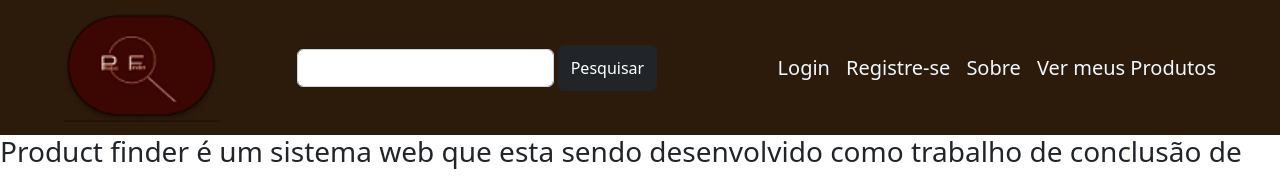
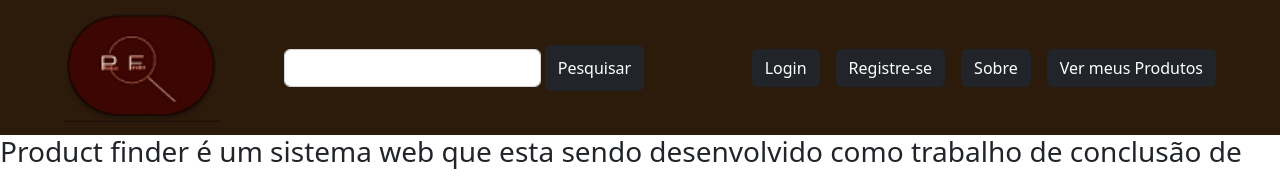
Before and after one commit to GabrielMachado242/product_finder, a React (Create React App) app: page /sobre in a window 1280 px wide. Shown: the top 179 px of the page. Built offline with nearby package versions, Linux system fonts and the light colour scheme.

Commit message:
Implementação do login
Arrumando o Modal para chamar o login e adicionando algumas funções

```diff
--- a/src/TelaLogin/index.js
+++ /dev/null
@@ -1,11 +0,0 @@
-import React from "react";
-
-function Login(){
-    return(
-        <div>
-            <p1>Tela login</p1>
-        </div>
-    );
-};
-
-export default Login;
--- a/src/components/CampoCadastro.js
+++ b/src/components/CampoCadastro.js
@@ -2,8 +2,10 @@ import React from "react";
 import './styles.css';
 import { useState } from 'react';
 import Button from 'react-bootstrap/Button';
+import Header from "./Layout/Header";
 
 function Campo(props){
+
 
     const [nome, setNome] = useState("")
     const [data, setData] = useState("")
@@ -63,6 +65,7 @@ function Campo(props){
     }
 
     return(
+
         <div className="ucontainer">
         <div className="Container-cadastro">
             <div className="Wrap-cadastro">
@@ -97,11 +100,13 @@ function Campo(props){
                     <div className="container-cadastro-form-btn">
 
                           <Button variant="primary" className="cadastro-form-btn" type="submit">Salvar</Button>{' '}
+                          <Button variant="primary"  type="submit"  href="http://localhost:3000" > voltar</Button>{' '}
 
                     </div>
                 </form>
             </div>
         </div>
+        <header/>
     </div>
     );
 };
--- a/src/components/Layout/Header/index.js
+++ b/src/components/Layout/Header/index.js
@@ -1,24 +1,120 @@
-import React, {useState, useEffect} from "react";
+import React from "react";
 import Logo from "../../img/logo.png";
 import {FiMenu} from 'react-icons/fi';
 import './estilo.css';
-import {Button} from 'react-bootstrap';
+import {Button, Form, Modal, Nav} from 'react-bootstrap';
 
 
-function Header(){
+class Header extends React.Component{
 
-    const [menuOpen, setMenuOpen] = useState('flex');
+    //criação do construtor
+            constructor(props) {
+                        super(props);
 
-    useEffect(() => {
-        window.addEventListener('resize', () => {
-            if(window.innerWidth >= 764){
-                setMenuOpen(true)
+                        this.state = {
+
+
+                                 CNPJ: '',
+                                nome: '',
+                                endereco: 'Nao tem nome',
+                                cadastros : [
+                                        // apagar esses dados quando linkar com a api
+                                    {'CNPJ' : 1,'fk': 1, 'nome' : 'jorge', 'endereco' : 'Rua josé de abreu'  },
+
+                                ],
+
+
+
+
+                        }
+                    }
+//criação dos metodos
+
+
+ // FUNÇÂO GET para produto
+ buscarCadastro(){
+    //fazendo busca na api FALTA COLOCAR O ENDEREÇO DA API DENTRO DO FATCH
+   fetch("  ")
+   //convertendo a tesposta para o formato json
+   .then(resposta => resposta.json())
+   // passando o resultado de cima para dados e depois mudando o estado de produtos
+  .then(dados => {
+
+      this.setState({ cadastros : dados})
+
+  })
+}
+// FUNÇÂO DELET
+deletarCadastro = (CNPJ) => {
+    //fazendo busca na api FALTA COLOCAR O ENDEREÇO DA API DENTRO DO FATCH
+    fetch("  /"+CNPJ, { method: 'DELETE'})
+    //como resposta é retornado somente o status
+    .then(resposta =>{
+       if(resposta.ok){
+          this.buscarCadasto();
        }
    })
-    }, []);
 
+}
+
+atualizarDadosCadastro = (CNPJ) => {
+  //fazendo busca na api FALTA COLOCAR O ENDEREÇO DA API DENTRO DO FATCH
+  fetch("  /"+CNPJ, { method: 'GET'})
+
+  //como resposta é retornado somente o status
+  .then(resposta => resposta.json())
+
+  // passando o resultado de cima para dados e depois mudando o estado de produtos
+ .then(cadastro => {
+     this.setState({
+      CNPJ: cadastro.CNPJ,
+      nome: cadastro.nome,
+      endereco: cadastro.endereco})
+ })
+ this.abrirModal();
+
+}
+// FUNÇÃO POST para fazer o cadastro cadastrar
+cadastrar= (produto) => {
+  fetch("  ",
+              { method: 'POST',
+              headers: {'Content-Type' : 'application/json'},
+              body: JSON.stringify(produto),
+               }
+      )
+  //como resposta é retornado somente o status
+  .then(resposta =>{
+     if(resposta.ok){
+        this.buscarProduto();
+     }else{
+          alert('não foi possivel adicionar o produto!')
+     }
+})
+}
+
+
+//FUNÇÂO MODAL
+
+
+abrirModal = () => {
+    this.setState({
+        modalAberta: true
+    })
+
+}
+fecharModal = () => {
+    this.setState({
+        modalAberta: false
+    })
+
+}
+
+
+    render (){
     return(
 
+        // componentes do HEADER
+        <div>
                 <header className="cabecalhoUm me-auto   ">
                                         <img src={Logo} alt="Logo da Empresa" />
                                         <div className="header_estilo_container">
@@ -26,29 +122,67 @@ function Header(){
                                             <input class="form-control m-1" type={"text"}/>
                                             <Button variant="dark  mr-1">Pesquisar</Button>
                                         </form>
-            <div className=" ">
-                {/* <form>
-                    <label htmlFor="search">Digite aqui</label>
-                <input name="search" id="search"/>
-                </form> */}
+
                                         </div>
-            <FiMenu size={24} onClick={() =>{
-                setMenuOpen(!menuOpen)
-            }}/>
-            </div>
-            {menuOpen && (
+
                                         <nav>
                                             <ul>
-                    <li><a href="http://localhost:3000/login">Login</a></li>
-                    <li><a href="http://localhost:3000/cadastrar">Registre-se</a></li>
-                    <li><a href="http://localhost:3000/sobre">Sobre</a></li>
+
+                                                <li><Button variant="dark" onClick={this.abrirModal}>Login</Button></li>
+                                                <li><Button variant="dark" href="http://localhost:3000/cadastrar">Registre-se</Button></li>
+                                                <li><Button  variant="dark" href="http://localhost:3000/sobre">Sobre</Button></li>
                                                 {/* botao temporario só pra acessar os produtos mais facilmente  */}
-                    <li><a href="http://localhost:3000/produtos">Ver meus Produtos</a></li>
+                                                <li><Button  variant="dark" href="http://localhost:3000/produtos">Ver meus Produtos</Button></li>
                                             </ul>
                                         </nav>
-             )}
                         </header>
-    );
+
+
+                        {/* MODAL DO Login */}
+
+                        <Modal show={this.state.modalAberta} onHide={this.fecharModal}>
+                    <Modal.Header closeButton>
+                    <Modal.Title>Fazer login</Modal.Title>
+                    </Modal.Header>
+                    <Modal.Body>
+                        <form>
+
+                                <Form.Group className="mb-3" >
+                                        <Form.Label> Email:</Form.Label>
+                                        <Form.Control type="text"  placeholder="Email" />
+                                </Form.Group>
+                                <Form.Group className="mb-3" controlId="formBasicPassword">
+                                <Form.Label>Password:</Form.Label>
+                                <Form.Control type="password" placeholder="Password" />
+                            </Form.Group>
+
+
+
+                        </form>
+                    </Modal.Body>
+                    <Modal.Footer>
+
+
+                    <button type="submit" class="btn btn-primary" onClick={this.submit}>
+                        Ir
+                    </button>
+                 <div>
+
+                 <Button variant="link" href="http://localhost:3000/cadastrar" > Criar novo cadastro</Button>
+
+
+                 </div>
+                                        </Modal.Footer>
+                </Modal>
+
+
+
+
+        </div>
+
+
+
+    );}
 };
 
 export default Header;
--- a/src/pages/TelaProdutosCadastrados/index.js
+++ b/src/pages/TelaProdutosCadastrados/index.js
@@ -18,32 +18,34 @@ class TelaProdutos extends React.Component{
             super(props);
 
             this.state = {
+
                     id: 0,
+                    fk:2,
                     nome: '',
                     preco: '',
                     endereco: 'Nao tem nome',
                     produtos : [
                             // apagar esses dados quando linkar com a api
-                        {'id' : 1, 'nome' : 'macarrão vendeu', 'preco' : 'R$ '+5.25  },
-                        {'id' : 2, 'nome' : 'feijão preto', 'preco' : 'R$ '+20.00 },
-                        {'id' : 3, 'nome' : 'batata 5K', 'preco' : 'R$ '+20.00 },
-                        {'id' : 1, 'nome' : 'macarrão vendeu', 'preco' : 'R$ '+5.25  },
-                        {'id' : 2, 'nome' : 'feijão preto', 'preco' : 'R$ '+20.00 },
-                        {'id' : 3, 'nome' : 'batata 5K', 'preco' : 'R$ '+20.00 },
-                        {'id' : 1, 'nome' : 'macarrão vendeu', 'preco' : 'R$ '+5.25  },
-                        {'id' : 2, 'nome' : 'feijão preto', 'preco' : 'R$ '+20.00 },
-                        {'id' : 3, 'nome' : 'batata 5K', 'preco' : 'R$ '+20.00 },
-                        {'id' : 1, 'nome' : 'macarrão vendeu', 'preco' : 'R$ '+5.25  },
-                        {'id' : 2, 'nome' : 'feijão preto', 'preco' : 'R$ '+20.00 },
-                        {'id' : 3, 'nome' : 'batata 5K', 'preco' : 'R$ '+20.00 },
-                        {'id' : 3, 'nome' : 'batata 5K', 'preco' : 'R$ '+20.00 },
-                        {'id' : 1, 'nome' : 'macarrão vendeu', 'preco' : 'R$ '+5.25  },
-                        {'id' : 2, 'nome' : 'feijão preto', 'preco' : 'R$ '+20.00 },
-                        {'id' : 3, 'nome' : 'batata 5K', 'preco' : 'R$ '+20.00 },
-                        {'id' : 3, 'nome' : 'batata 5K', 'preco' : 'R$ '+20.00 },
-                        {'id' : 1, 'nome' : 'macarrão vendeu', 'preco' : 'R$ '+5.25  },
-                        {'id' : 2, 'nome' : 'feijão preto', 'preco' : 'R$ '+20.00 },
-                        {'id' : 3, 'nome' : 'batata 5K', 'preco' : 'R$ '+20.00 },
+                        {'id' : 1,'fk': 1, 'nome' : 'macarrão vendeu', 'preco' : 'R$ '+5.25  },
+                        {'id' : 2, 'fk': 2,'nome' : 'feijão preto', 'preco' : 'R$ '+20.00 },
+                        {'id' : 3,'fk': 3, 'nome' : 'batata 5K', 'preco' : 'R$ '+20.00 },
+                        {'id' : 1, 'fk': 2,'nome' : 'macarrão vendeu', 'preco' : 'R$ '+5.25  },
+                        {'id' : 2,'fk': 2, 'nome' : 'feijão preto', 'preco' : 'R$ '+20.00 },
+                        {'id' : 3, 'fk': 3,'nome' : 'batata 5K', 'preco' : 'R$ '+20.00 },
+                        {'id' : 1, 'fk': 3,'nome' : 'macarrão vendeu', 'preco' : 'R$ '+5.25  },
+                        {'id' : 2,'fk': 4, 'nome' : 'feijão preto', 'preco' : 'R$ '+20.00 },
+                        {'id' : 3, 'fk': 2,'nome' : 'batata 5K', 'preco' : 'R$ '+20.00 },
+                        {'id' : 1, 'fk': 1,'nome' : 'macarrão vendeu', 'preco' : 'R$ '+5.25  },
+                        {'id' : 2, 'fk': 1,'nome' : 'feijão preto', 'preco' : 'R$ '+20.00 },
+                        {'id' : 3, 'fk': 1,'nome' : 'batata 5K', 'preco' : 'R$ '+20.00 },
+                        {'id' : 3,'fk': 4, 'nome' : 'batata 5K', 'preco' : 'R$ '+20.00 },
+                        {'id' : 1, 'fk': 2,'nome' : 'macarrão vendeu', 'preco' : 'R$ '+5.25  },
+                        {'id' : 2, 'fk': 3,'nome' : 'feijão preto', 'preco' : 'R$ '+20.00 },
+                        {'id' : 3, 'fk': 3,'nome' : 'batata 5K', 'preco' : 'R$ '+20.00 },
+                        {'id' : 3, 'fk':2,'nome' : 'batata 5K', 'preco' : 'R$ '+20.00 },
+                        {'id' : 1,'fk': 2, 'nome' : 'macarrão vendeu', 'preco' : 'R$ '+5.25  },
+                        {'id' : 2, 'fk': 2,'nome' : 'feijão preto', 'preco' : 'R$ '+20.00 },
+                        {'id' : 3, 'fk': 1,'nome' : 'batata 5K', 'preco' : 'R$ '+20.00 },
                     ],
 
                     modalAberta: false,
--- a/src/routes.js
+++ b/src/routes.js
@@ -4,7 +4,7 @@ import Main from './pages/Main';
 import TelaCadastro from './pages/TelaCadastro';
 import GerenciarProdutos from './pages/GerenciarProdutos';
 import TelaProdutosCadastrados from './pages/TelaProdutosCadastrados';
-import TelaLogin from './TelaLogin';
+import TelaLogin from './pages/TelaLogin';
 import Sobre from './pages/Sobre'
 
 function Rotas(){
```
Also changed, not shown: src/pages/TelaLogin/index.js (added, +26 -0 lines), src/components/img/tecnologia.jpg (added). Lines whose indentation alone changed are shown as unchanged.
